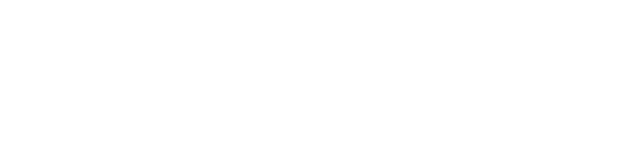
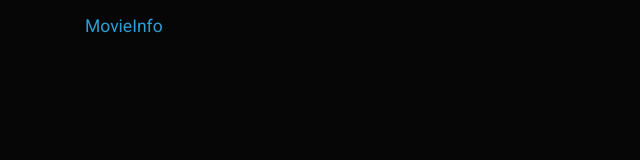
Before and after one commit to carlosalfonzo33/MovieInfo, a plain HTML site: page index.html in a window 1280 px wide. Shown: the whole page, without its empty margins (0-640 px from the left). Drawn offline with nearby package versions, Linux system fonts and the light colour scheme.

Commit message:
added navbar to index.html

```diff
--- a/index.html
+++ b/index.html
@@ -2,8 +2,16 @@
 <html>
 <head>
 	<title>Movie Info</title>
+	<link rel="stylesheet" type="text/css" href="https://bootswatch.com/4/cyborg/bootstrap.min.css">
+	<link rel="stylesheet" type="text/css" href="css/style.css">
 </head>
 <body>
-
+	<nav class="navbar navbar-default">
+		<div class="container">
+			<div class="navbar-header">
+				<a class="navbar-brand" href="index.html">MovieInfo</a>
+			</div>
+		</div>
+	</nav>
 </body>
 </html>
```
